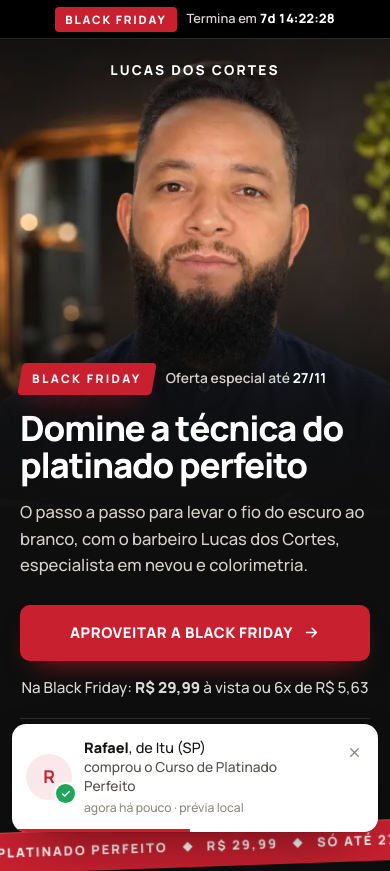
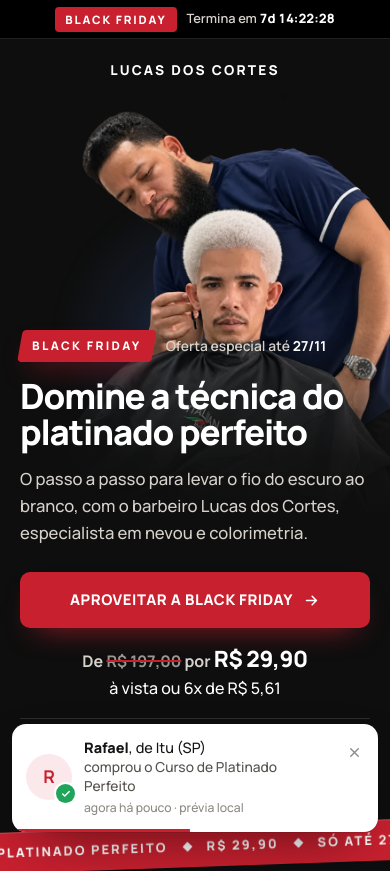
Before and after one commit to wandersonmk/lucasdoscortes, a plain HTML site: page index.html in a window 390 px wide. Shown: the top 871 px of the page. Drawn offline with Linux system fonts and the light colour scheme; animation ran at ten frames a second.

Commit message:
Preço R$ 29,90 com "De R$ 197,00 por" na Black Friday e foto nova no topo
- Preço do checkout: R$ 29,90 à vista ou 6x de R$ 5,61.
- PRECO_ANTERIOR (197) mostra "De R$ 197,00 por R$ 29,90" embaixo do
  botão do topo e no cartão da oferta, só durante a Black Friday.
- Topo com a foto recortada do Lucas trabalhando no platinado
  (img/lucas-platinado*.webp), luz azul atrás e alturas ajustadas
  no celular e no tablet para os rostos ficarem acima do texto.

Co-Authored-By: Claude Opus 5.5 <noreply@anthropic.com>

```diff
--- a/css/estilo.css
+++ b/css/estilo.css
@@ -298,31 +298,53 @@ a {
   isolation: isolate;
 }
 
+/* Foto recortada (fundo transparente): fica presa embaixo e à direita,
+   com uma luz azul atrás para destacar o barbeiro e o cliente do fundo escuro */
 .hero__foto {
   position: absolute;
   top: 0;
   right: 0;
   bottom: 0;
+  left: 48%;
   z-index: -1;
-  width: 54%;
-}
-
+  display: flex;
+  align-items: flex-end;
+  /* Cabe: fica colada à direita. Não cabe: o excesso sai pela direita (braço), nunca pela cabeça */
+  justify-content: flex-end;
+  justify-content: safe flex-end;
+  overflow: hidden;
+}
+
+.hero__foto::before {
+  content: '';
+  position: absolute;
+  right: 8%;
+  bottom: 6%;
+  z-index: -1;
+  width: 78%;
+  aspect-ratio: 1;
+  border-radius: 50%;
+  background: radial-gradient(closest-side, rgba(60, 100, 180, 0.42), rgba(60, 100, 180, 0.12) 55%, transparent);
+  filter: blur(8px);
+}
+
+/* A imagem tem o tamanho exato da foto; o canto de baixo à esquerda esmaece,
+   para a capa do cliente não terminar num corte reto */
 .hero__foto img {
-  width: 100%;
+  flex: none;
+  width: auto;
+  max-width: none;
   height: 100%;
-  object-fit: cover;
-  object-position: 50% 20%;
-}
-
-/* Fusão da foto com o fundo, para o texto ficar sempre legível */
+  -webkit-mask-image: linear-gradient(60deg, transparent 0%, #000 24%);
+  mask-image: linear-gradient(60deg, transparent 0%, #000 24%);
+}
+
+/* A capa do cliente se funde com o fundo na parte de baixo */
 .hero__foto::after {
   content: '';
   position: absolute;
   inset: 0;
-  background:
-    linear-gradient(90deg, var(--preto) 0%, rgba(14, 14, 14, 0.75) 16%, rgba(14, 14, 14, 0.15) 46%, rgba(14, 14, 14, 0) 70%),
-    linear-gradient(0deg, var(--preto) 0%, rgba(14, 14, 14, 0) 24%),
-    linear-gradient(180deg, rgba(14, 14, 14, 0.55) 0%, rgba(14, 14, 14, 0) 18%);
+  background: linear-gradient(0deg, var(--preto) 0%, rgba(14, 14, 14, 0) 22%);
 }
 
 .hero__conteudo {
@@ -348,6 +370,29 @@ a {
 
 .hero .cta__preco {
   color: #fff;
+}
+
+/* Na Black Friday: "De R$ 197,00 por R$ 29,90" em destaque, parcelas embaixo */
+html.bf .cta__preco--topo {
+  font-size: 1rem;
+  line-height: 1.5;
+  opacity: 1;
+}
+
+html.bf .cta__preco--topo strong {
+  font-size: 1.4rem;
+  letter-spacing: -0.02em;
+}
+
+.cta__de {
+  color: #d6d2cb;
+  font-weight: 700;
+}
+
+.cta__de s {
+  color: #9a9690;
+  text-decoration-color: var(--vermelho);
+  text-decoration-thickness: 2px;
 }
 
 .hero__confianca {
@@ -988,6 +1033,19 @@ a {
   font-weight: 800;
   letter-spacing: 0.08em;
   text-transform: uppercase;
+}
+
+/* "De R$ 197,00 por": preço anterior riscado em vermelho */
+.oferta__de {
+  color: var(--tinta-2);
+  font-size: 1rem;
+  font-weight: 700;
+}
+
+.oferta__de s {
+  color: #8d8983;
+  text-decoration-color: var(--vermelho);
+  text-decoration-thickness: 2px;
 }
 
 .oferta__valor {
@@ -1617,6 +1675,13 @@ html.bf .rolar {
   }
 }
 
+/* Telas médias: o texto do topo não encosta na foto */
+@media (min-width: 901px) and (max-width: 1180px) {
+  .hero__texto {
+    max-width: min(560px, 44vw);
+  }
+}
+
 @media (max-width: 900px) {
   .secao {
     padding: 80px 0;
@@ -1627,17 +1692,18 @@ html.bf .rolar {
     align-items: flex-end;
   }
 
+  /* No celular e no tablet a foto fica no alto, abaixo do nome. A altura
+     depende da altura da tela, para os rostos ficarem sempre acima do texto. */
   .hero__foto {
-    width: 100%;
-  }
-
-  .hero__foto img {
-    object-position: 50% 0%;
+    top: 56px;
+    bottom: auto;
+    left: 0;
+    height: max(220px, min(133.3vw, calc((100vh - 640px) * 1.9)));
+    height: max(220px, min(133.3vw, calc((100svh - 640px) * 1.9)));
   }
 
   .hero__foto::after {
-    background:
-      linear-gradient(180deg, rgba(14, 14, 14, 0.6) 0%, rgba(14, 14, 14, 0) 13%, rgba(14, 14, 14, 0) 27%, rgba(14, 14, 14, 0.9) 46%, var(--preto) 60%);
+    background: linear-gradient(180deg, rgba(14, 14, 14, 0) 55%, rgba(14, 14, 14, 0.85) 85%, var(--preto) 100%);
   }
 
   .hero__conteudo {
@@ -1953,6 +2019,26 @@ html.bf .rolar {
   }
 
   .bf-tag__texto {
+    display: none;
+  }
+}
+
+/* ---------- Foto do topo no celular (altura conforme a tela) ---------- */
+@media (max-width: 640px) {
+  .hero__foto {
+    height: max(200px, min(133.3vw, calc((100vh - 620px) * 1.9)));
+    height: max(200px, min(133.3vw, calc((100svh - 620px) * 1.9)));
+  }
+}
+
+/* Telas baixas: foto menor e sem o selo (a faixa do topo já mostra a Black Friday) */
+@media (max-width: 640px) and (max-height: 700px) {
+  .hero__foto {
+    height: max(170px, calc((100vh - 480px) * 1.9));
+    height: max(170px, calc((100svh - 480px) * 1.9));
+  }
+
+  .bf-tag {
     display: none;
   }
 }
--- a/index.html
+++ b/index.html
@@ -4,13 +4,13 @@
   <meta charset="utf-8">
   <meta name="viewport" content="width=device-width, initial-scale=1, viewport-fit=cover">
   <title>Curso de Platinado Perfeito · Lucas dos Cortes</title>
-  <meta name="description" content="Aprenda a técnica do platinado perfeito, do fio escuro ao nevou, com o barbeiro Lucas dos Cortes, especialista em nevou e colorimetria. Curso online com aulas práticas e teóricas por R$ 29,99.">
+  <meta name="description" content="Aprenda a técnica do platinado perfeito, do fio escuro ao nevou, com o barbeiro Lucas dos Cortes, especialista em nevou e colorimetria. Curso online com aulas práticas e teóricas por R$ 29,90.">
   <meta name="theme-color" content="#0e0e0e">
 
   <meta property="og:type" content="website">
   <meta property="og:locale" content="pt_BR">
   <meta property="og:title" content="Curso de Platinado Perfeito · Lucas dos Cortes">
-  <meta property="og:description" content="O passo a passo para levar o fio do escuro ao branco, com aulas práticas e teóricas. R$ 29,99 à vista.">
+  <meta property="og:description" content="O passo a passo para levar o fio do escuro ao branco, com aulas práticas e teóricas. R$ 29,90 à vista.">
   <meta property="og:url" content="https://wandersonmk.github.io/lucasdoscortes/">
   <meta property="og:image" content="https://wandersonmk.github.io/lucasdoscortes/img/compartilhar.jpg">
   <meta property="og:image:width" content="1200">
@@ -22,8 +22,8 @@
   <link rel="preconnect" href="https://fonts.googleapis.com">
   <link rel="preconnect" href="https://fonts.gstatic.com" crossorigin>
   <link rel="stylesheet" href="https://fonts.googleapis.com/css2?family=Manrope:wght@500;600;700;800&amp;display=swap">
-  <link rel="preload" as="image" href="img/lucas-dos-cortes-720.webp" media="(max-width: 900px)">
-  <link rel="preload" as="image" href="img/lucas-dos-cortes.webp" media="(min-width: 901px)">
+  <link rel="preload" as="image" href="img/lucas-platinado-720.webp" media="(max-width: 900px)">
+  <link rel="preload" as="image" href="img/lucas-platinado.webp" media="(min-width: 901px)">
   <link rel="stylesheet" href="css/estilo.css">
 
   <script>
@@ -48,7 +48,7 @@
     "provider": { "@type": "Person", "name": "Lucas dos Cortes" },
     "offers": {
       "@type": "Offer",
-      "price": "29.99",
+      "price": "29.90",
       "priceCurrency": "BRL",
       "category": "Paid",
       "url": "https://pay.hotmart.com/C101919090K?off=qxpu7j8x"
@@ -75,7 +75,7 @@
   <!-- Faixa da Black Friday (some sozinha quando a promoção acaba) -->
   <a class="bf-barra so-bf" href="#oferta">
     <strong class="bf-barra__marca">Black Friday</strong>
-    <span class="bf-barra__texto">Curso de Platinado Perfeito por <b data-preco>R$ 29,99</b></span>
+    <span class="bf-barra__texto">Curso de Platinado Perfeito por <b data-preco>R$ 29,90</b></span>
     <span class="bf-barra__tempo">Termina em <b data-contagem-curta>--</b></span>
   </a>
 
@@ -90,9 +90,9 @@
     <!-- 1. TOPO -->
     <section class="hero" id="inicio">
       <picture class="hero__foto">
-        <source media="(max-width: 900px)" srcset="img/lucas-dos-cortes-720.webp 720w, img/lucas-dos-cortes.webp 1096w" sizes="100vw">
-        <img src="img/lucas-dos-cortes.webp" width="1096" height="1435" fetchpriority="high"
-             alt="Lucas dos Cortes, barbeiro especialista em nevou, de braços cruzados na Barbearia LDC">
+        <source media="(max-width: 900px)" srcset="img/lucas-platinado-720.webp 720w, img/lucas-platinado.webp 1086w" sizes="100vw">
+        <img src="img/lucas-platinado.webp" width="1086" height="1448" fetchpriority="high"
+             alt="Barbeiro trabalhando no cabelo platinado">
       </picture>
 
       <div class="container hero__conteudo">
@@ -108,7 +108,7 @@
               <span class="so-bf">Aproveitar a Black Friday</span><span class="sem-bf">Quero aprender o platinado</span>
               <svg class="ico" aria-hidden="true"><use href="#i-seta"/></svg>
             </a>
-            <p class="cta__preco"><span class="so-bf">Na Black Friday: </span><strong data-preco>R$ 29,99</strong> à vista ou <span data-parcelas>6x de R$ 5,63</span></p>
+            <p class="cta__preco cta__preco--topo"><span class="cta__de so-bf" data-preco-anterior-linha>De <s data-preco-anterior>R$ 197,00</s> por </span><strong data-preco>R$ 29,90</strong><span class="so-bf"><br></span> à vista ou <span data-parcelas>6x de R$ 5,61</span></p>
           </div>
           <p class="hero__confianca"><span class="so-computador">Curso online · </span>Compra segura pela Hotmart · 7 dias de garantia</p>
         </div>
@@ -124,10 +124,10 @@
     <!-- Fita da Black Friday, com o texto correndo -->
     <div class="bf-fita so-bf" aria-hidden="true">
       <div class="bf-fita__trilho">
-        <span>Black Friday</span><i></i><span>Curso de Platinado Perfeito</span><i></i><span data-preco>R$ 29,99</span><i></i><span>Só até <b data-bf-data>27/11</b></span><i></i>
-        <span>Black Friday</span><i></i><span>Curso de Platinado Perfeito</span><i></i><span data-preco>R$ 29,99</span><i></i><span>Só até <b data-bf-data>27/11</b></span><i></i>
-        <span>Black Friday</span><i></i><span>Curso de Platinado Perfeito</span><i></i><span data-preco>R$ 29,99</span><i></i><span>Só até <b data-bf-data>27/11</b></span><i></i>
-        <span>Black Friday</span><i></i><span>Curso de Platinado Perfeito</span><i></i><span data-preco>R$ 29,99</span><i></i><span>Só até <b data-bf-data>27/11</b></span><i></i>
+        <span>Black Friday</span><i></i><span>Curso de Platinado Perfeito</span><i></i><span data-preco>R$ 29,90</span><i></i><span>Só até <b data-bf-data>27/11</b></span><i></i>
+        <span>Black Friday</span><i></i><span>Curso de Platinado Perfeito</span><i></i><span data-preco>R$ 29,90</span><i></i><span>Só até <b data-bf-data>27/11</b></span><i></i>
+        <span>Black Friday</span><i></i><span>Curso de Platinado Perfeito</span><i></i><span data-preco>R$ 29,90</span><i></i><span>Só até <b data-bf-data>27/11</b></span><i></i>
+        <span>Black Friday</span><i></i><span>Curso de Platinado Perfeito</span><i></i><span data-preco>R$ 29,90</span><i></i><span>Só até <b data-bf-data>27/11</b></span><i></i>
       </div>
     </div>
 
@@ -373,9 +373,10 @@
             <li>7 dias de garantia</li>
           </ul>
           <p class="oferta__preco">
-            <span class="oferta__avista">À vista</span>
-            <span class="oferta__valor" data-preco>R$ 29,99</span>
-            <span class="oferta__parcelas">ou <span data-parcelas>6x de R$ 5,63</span> no cartão*</span>
+            <span class="oferta__de so-bf" data-preco-anterior-linha>De <s data-preco-anterior>R$ 197,00</s> por</span>
+            <span class="oferta__avista sem-bf">À vista</span>
+            <span class="oferta__valor" data-preco>R$ 29,90</span>
+            <span class="oferta__parcelas"><span class="so-bf">à vista </span>ou <span data-parcelas>6x de R$ 5,61</span> no cartão*</span>
           </p>
           <div class="contagem so-bf">
             <p class="contagem__titulo">A oferta termina em</p>
@@ -464,7 +465,7 @@
             <span class="so-bf">Quero aproveitar agora</span><span class="sem-bf">Quero aprender o platinado</span>
             <svg class="ico" aria-hidden="true"><use href="#i-seta"/></svg>
           </a>
-          <p class="cta__preco"><strong data-preco>R$ 29,99</strong> à vista ou <span data-parcelas>6x de R$ 5,63</span><br>7 dias de garantia</p>
+          <p class="cta__preco"><strong data-preco>R$ 29,90</strong> à vista ou <span data-parcelas>6x de R$ 5,61</span><br>7 dias de garantia</p>
         </div>
       </div>
     </section>
--- a/js/app.js
+++ b/js/app.js
@@ -8,8 +8,13 @@
      Link do checkout da Hotmart (só com a oferta, sem rastreios do Instagram).
      Preço e parcelas aparecem em vários lugares da página: troque aqui. */
   const CHECKOUT = 'https://pay.hotmart.com/C101919090K?off=qxpu7j8x';
-  const PRECO_A_VISTA = 29.99;
-  const PARCELAS = { vezes: 6, valor: 5.63 };
+  const PRECO_A_VISTA = 29.9;
+  const PARCELAS = { vezes: 6, valor: 5.61 };
+
+  /* Preço "De" (riscado) no cartão da oferta, durante a Black Friday.
+     Precisa ser um preço que o curso teve de verdade antes da promoção.
+     Para não mostrar o "De", use: const PRECO_ANTERIOR = null; */
+  const PRECO_ANTERIOR = 197;
 
   /* WhatsApp para dúvidas: 55 + DDD + número, só os números. */
   const WHATSAPP = '5511955786747';
@@ -49,6 +54,11 @@
   /* ---------- Preço ---------- */
   document.querySelectorAll('[data-preco]').forEach((el) => (el.textContent = reais(PRECO_A_VISTA)));
   document.querySelectorAll('[data-parcelas]').forEach((el) => (el.textContent = `${PARCELAS.vezes}x de ${reais(PARCELAS.valor)}`));
+  if (typeof PRECO_ANTERIOR === 'number' && PRECO_ANTERIOR > PRECO_A_VISTA) {
+    document.querySelectorAll('[data-preco-anterior]').forEach((el) => (el.textContent = reais(PRECO_ANTERIOR)));
+  } else {
+    document.querySelectorAll('[data-preco-anterior-linha]').forEach((el) => el.remove());
+  }
 
   /* ---------- Black Friday: contagem regressiva ----------
      A data do fim fica no começo do index.html (BLACK_FRIDAY_FIM).
```
Also changed, not shown: img/lucas-platinado-720.webp (added), img/lucas-platinado.webp (added).
